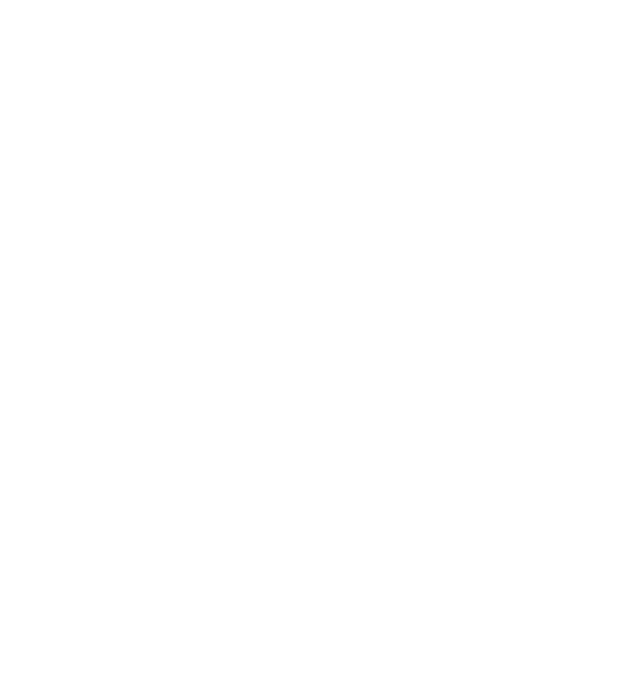
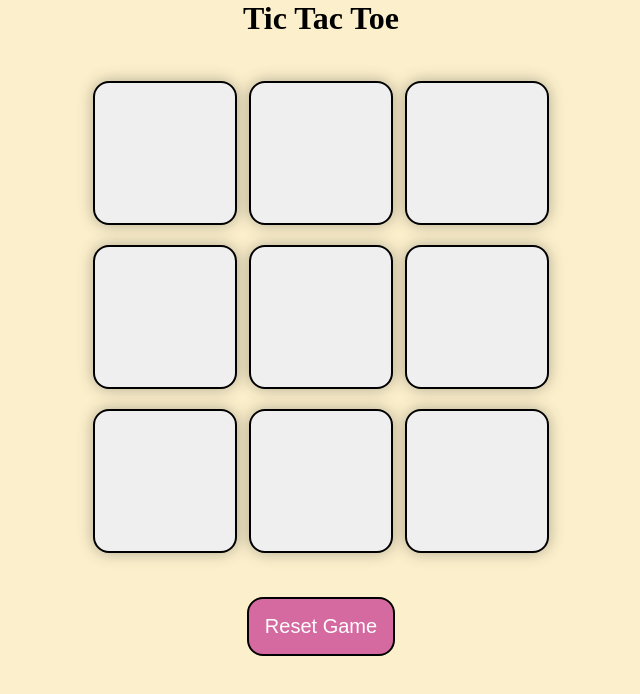
Before and after one commit to Amshu0-0/TicTac, a plain HTML site: page index.html in a window 1280 px wide. Shown: the whole page, without its empty margins (319-959 px from the left). Drawn offline with Linux system fonts and the light colour scheme.

Commit message:
Styled & Set up the game

```diff
--- a/index.html
+++ b/index.html
@@ -3,10 +3,30 @@
 <head>
     <meta charset="UTF-8">
     <meta name="viewport" content="width=device-width, initial-scale=1.0">
-    <title>Tictactoe</title>
+    <title>TicTacToe</title>
     <link rel="stylesheet" href="style.css">
 </head>
 <body>
+    <main>
+        <!-- added heading -->
+        <h1> Tic Tac Toe</h1>
+        <div class="container">
+            <!-- created 9 buttons -->
+            <div class = game>
+                <button class = 'box'></button>
+                <button class = 'box'></button>
+                <button class = 'box'></button>
+                <button class = 'box'></button>
+                <button class = 'box'></button>
+                <button class = 'box'></button>
+                <button class = 'box'></button>
+                <button class = 'box'></button>
+                <button class = 'box'></button>
+            </div>
+        </div>
+        <button id="resetBtn">Reset Game</button>
+    </main>
+
     <script src="script.js"> </script>
 </body>
 </html>
--- a/style.css
+++ b/style.css
@@ -0,0 +1,45 @@
+* {
+    margin: 0;
+    padding: 0;
+}
+
+body {
+    background-color: #fcf0cc;
+    text-align: center;
+}
+
+.container {
+    height: 70vh;
+    display: flex;
+    justify-content: center;
+    align-items: center;
+}
+
+.game {
+    height: 60vmin;
+    width: 60vmin;
+    display: flex;
+    flex-wrap: wrap;
+    justify-content: center;
+    align-items: center;
+    gap: 1.5vmin;
+}
+
+.box {
+   height: 18vmin;
+   width: 18vmin;
+   border-radius: 1rem;
+   border: 2px solid black;
+   box-shadow : 0 0 1rem rgba(0,0,0,0.3);
+   font-size: 8vmin;
+   color: #bbdbb4;
+}
+
+#resetBtn {
+    padding: 1rem;
+    font-size: 1.25rem;
+    background-color: #d56aa0;
+    color: white;
+    border-radius: 1rem;
+    border: 2px solid black;
+}
```
